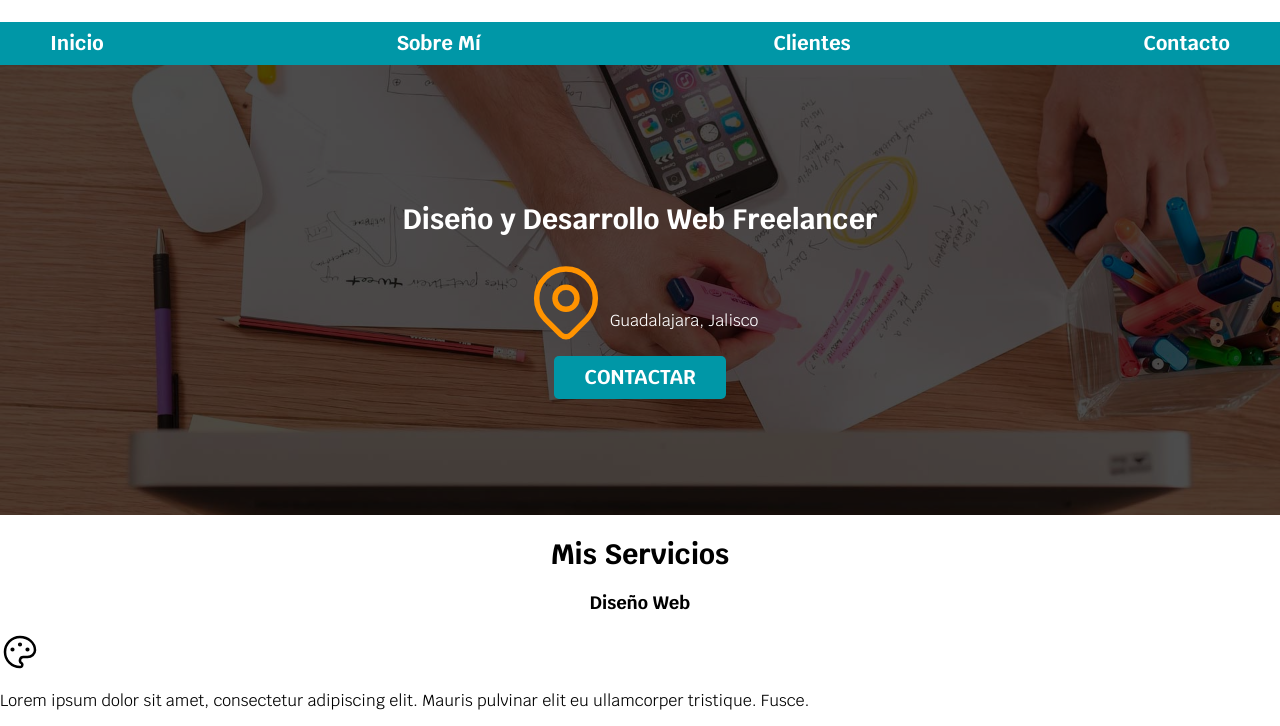
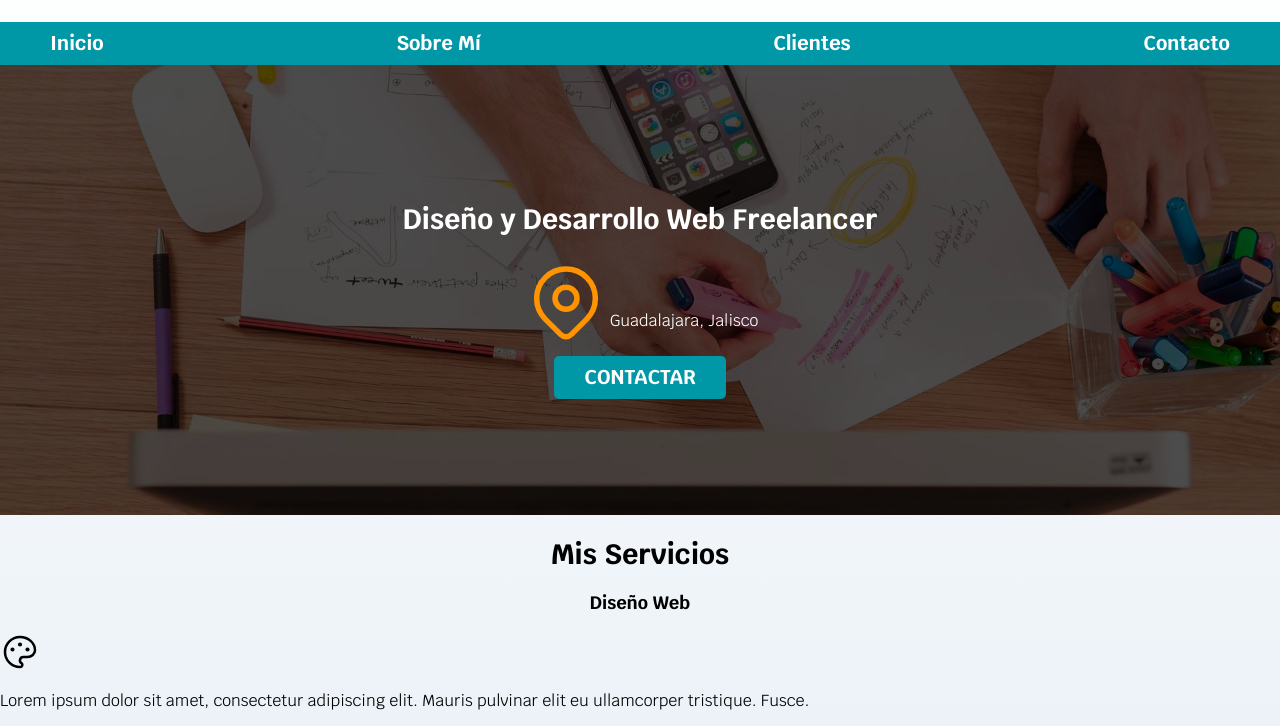
Before and after one commit to LuisMarioSolano/Freelancer-Project, a plain HTML site: page Index.html in a window 1280 px wide. Shown: the part 73-799 px from the top of the page. Drawn offline with Linux system fonts and the light colour scheme.

Commit message:
Update css/style.css: gradient background

```diff
--- a/css/style.css
+++ b/css/style.css
@@ -4,12 +4,14 @@
     --primario: #ffc107;
     --secundario: #0097a7;
     --gris: #757575;
+    --grisClaro: #DFE9F3;
 }
 
 /* Globales */
 html {
     font-size: 62.5%;
     box-sizing: border-box; /* Hack para box model */
+    background-image: linear-gradient(to top, var(--grisClaro) 0%, var(--blanco) 100%);
 }
 
 *,
```
